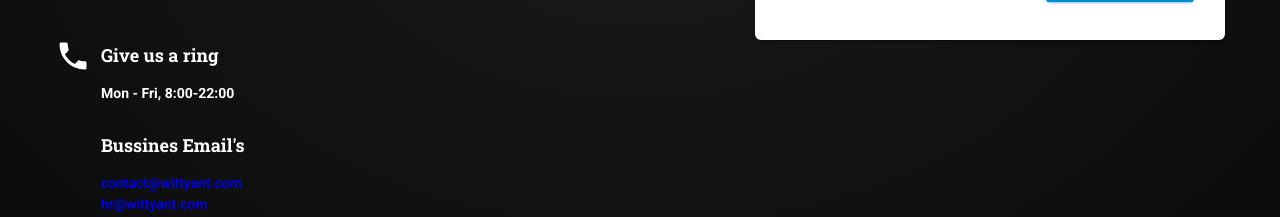
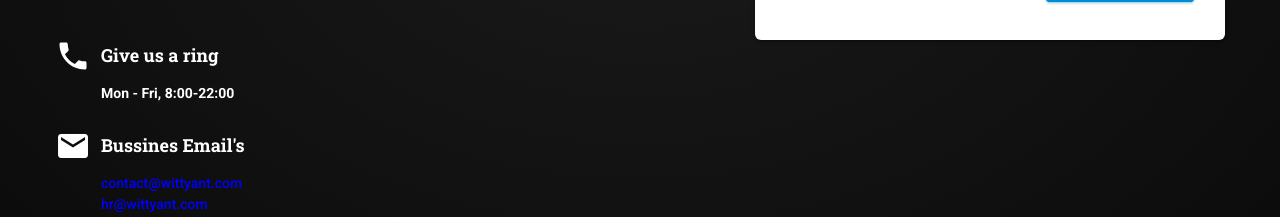
Before and after one commit to appsdevpreneur/wittyant, a Next.js app: page /sections in a window 1280 px wide. Shown: the part 8800-9017 px from the top of the page. Built offline with nearby package versions, Linux system fonts and the light colour scheme.

Commit message:
ADDED EMAIL ICON

```diff
--- a/pages-sections/sections-page/SectionContacts.js
+++ b/pages-sections/sections-page/SectionContacts.js
@@ -186,7 +186,7 @@ export default function SectionContacts({ ...rest }) {
                   contact@wittyant.com <br/>hr@wittyant.com<br/>vinod@wittyant.coming
                   </Typography></span>
               }
-              icon={""}
+              icon={"email"}
               />
             </GridItem>
             <GridItem xs={12} sm={5} md={5} className={classes.mlAuto}>
```
